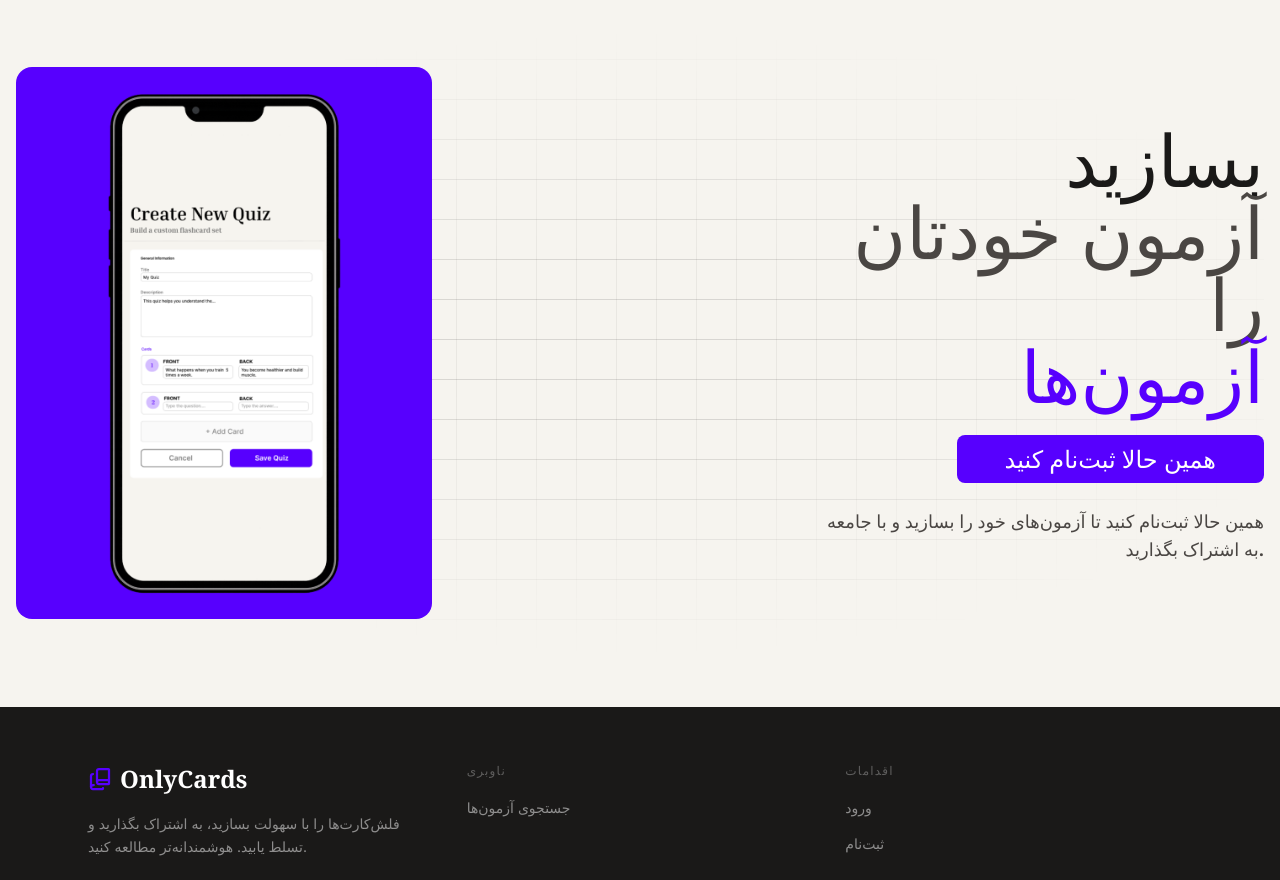
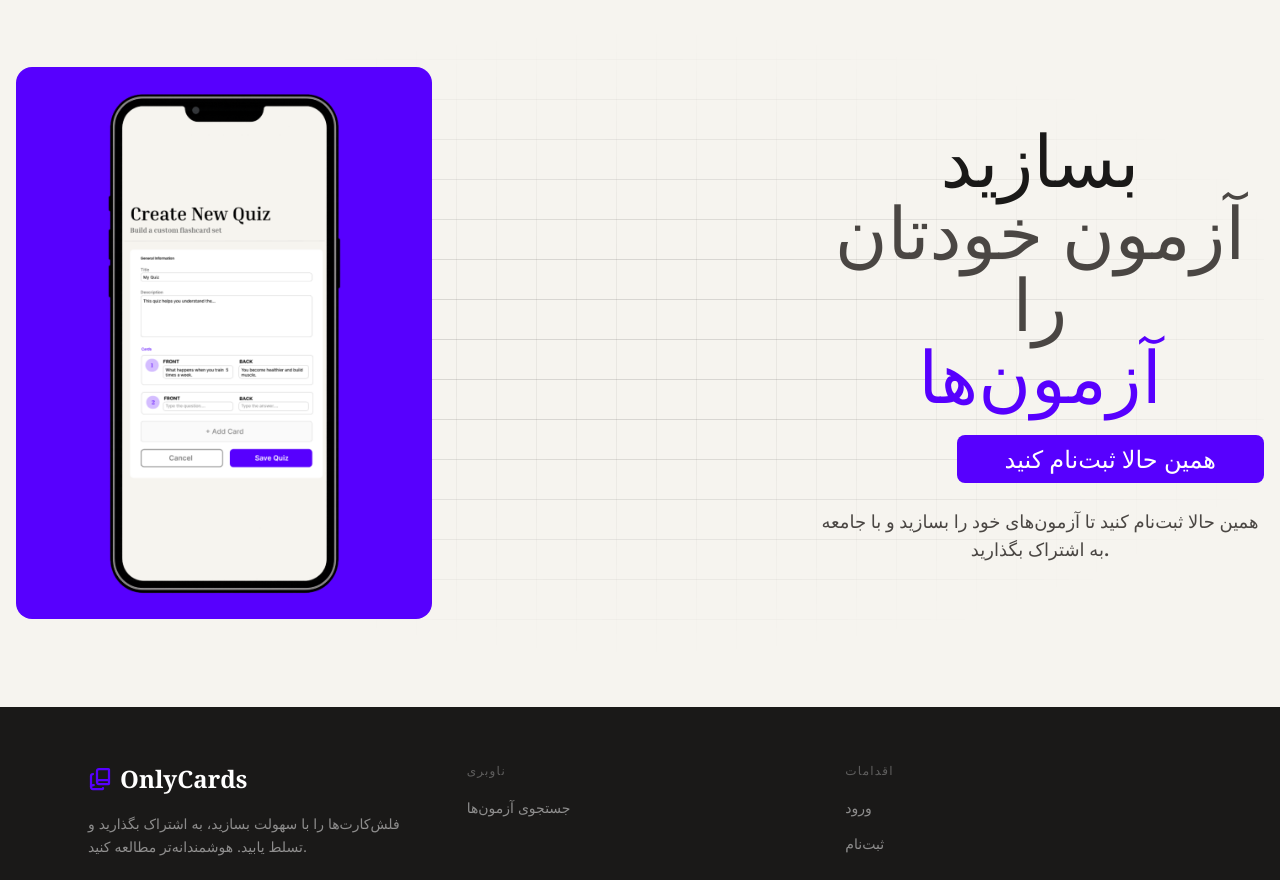
Before and after one commit to alekkiq/online-flashcards, a React (Vite) app in the folder frontend/: page / in a window 1280 px wide. Shown: the part 1540-2420 px from the top of the page. Built offline with nearby package versions, Linux system fonts and the light colour scheme; a web font is replaced by a local one.

Commit message:
Add faulty text alignments on Home and Login pages

```diff
--- a/frontend/src/pages/Home.jsx
+++ b/frontend/src/pages/Home.jsx
@@ -14,8 +14,8 @@ export default function Home() {
   return (
     <div className="max-w-7xl mx-auto">
       <section className="relative grid grid-cols-1 md:grid-cols-2 items-center gap-4 md:gap-10 px-4 md:px-0 py-12 min-h-[70vh]">
-        <div className="flex flex-col items-center md:items-start gap-4 md:gap-6">
-          <h1 className="font-serif text-center md:text-left font-bold text-5xl md:text-6xl lg:text-7xl text-main">
+        <div className="flex flex-col items-center md:items-start text-center md:text-start gap-4 md:gap-6">
+          <h1 className="font-serif font-bold text-5xl md:text-6xl lg:text-7xl text-main">
             {t("home.heroTitle")}
             <br />
             {t("home.heroTitleMade")} <span className="text-primary">{t("home.heroTitleEasy")}</span>
@@ -26,7 +26,7 @@ export default function Home() {
           >
             {t("home.searchQuizzes")}
           </Button>
-          <div className="flex flex-col font-serif items-center md:items-start font-bold text-center md:text-left max-w-md text-base md:text-lg">
+          <div className="flex flex-col font-serif items-center md:items-start font-bold max-w-md text-base md:text-lg">
             <p className="text-secondary">
               {t("home.heroDescription1")}
             </p>
@@ -40,8 +40,8 @@ export default function Home() {
       </section>
       <section className="bg-grid">
         <div className="relative z-10 flex flex-col md:flex-row items-center justify-between text-center gap-4 md:gap-6 px-4 md:px-0 py-12 mt-[10vh]">
-          <div className="flex flex-col font-serif gap-6 items-center md:items-start font-bold text-center md:text-left max-w-md text-base md:text-lg">
-            <h2 className="font-serif text-center md:text-left font-bold text-5xl md:text-6xl lg:text-7xl text-main">
+          <div className="flex flex-col font-serif gap-6 items-center md:items-start font-bold text-center md:text-start max-w-md text-base md:text-lg">
+            <h2 className="font-serif font-bold text-5xl md:text-6xl lg:text-7xl text-main">
               {t("home.findTitle")} <br /> <span className="text-secondary">{t("home.communityMade")}</span> <br />{" "}
               <span className="text-primary">{t("home.quizzes")}</span>
             </h2>
@@ -64,8 +64,8 @@ export default function Home() {
             alt="Picture of quiz creation process"
             className="md:w-1/3 w-3/4 py-4 px-20 rounded-2xl bg-primary"
           />
-          <div className="flex flex-col font-serif gap-6 items-center md:items-end font-bold text-center md:text-right max-w-md text-base md:text-lg">
-            <h2 className="font-serif text-center md:text-right font-bold text-5xl md:text-6xl lg:text-7xl text-main">
+          <div className="flex flex-col font-serif gap-6 items-center md:items-end text-center md:text-initial font-bold max-w-md text-base md:text-lg">
+            <h2 className="font-serif font-bold text-5xl md:text-6xl lg:text-7xl text-main">
               {t("home.createTitle")} <br /> <span className="text-secondary">{t("home.yourOwn")}</span> <br />{" "}
               <span className="text-primary">{t("home.quizzes")}</span>
             </h2>
--- a/frontend/src/pages/Login.jsx
+++ b/frontend/src/pages/Login.jsx
@@ -31,7 +31,7 @@ export default function Login() {
   return (
     <div className="min-h-screen grid md:grid-cols-2">
       <div className="hidden md:flex flex-col min-h-screen px-12 lg:px-20 pt-[20vh] bg-grid">
-        <h1 className="relative z-10 font-serif text-left font-bold text-5xl md:text-6xl lg:text-7xl text-main">
+        <h1 className="relative z-10 font-serif text-start font-bold text-5xl md:text-6xl lg:text-7xl text-main">
           {t("login.loginToStart")}
           <br />
           <span className="text-secondary">{t("login.teaching")}</span>
```
